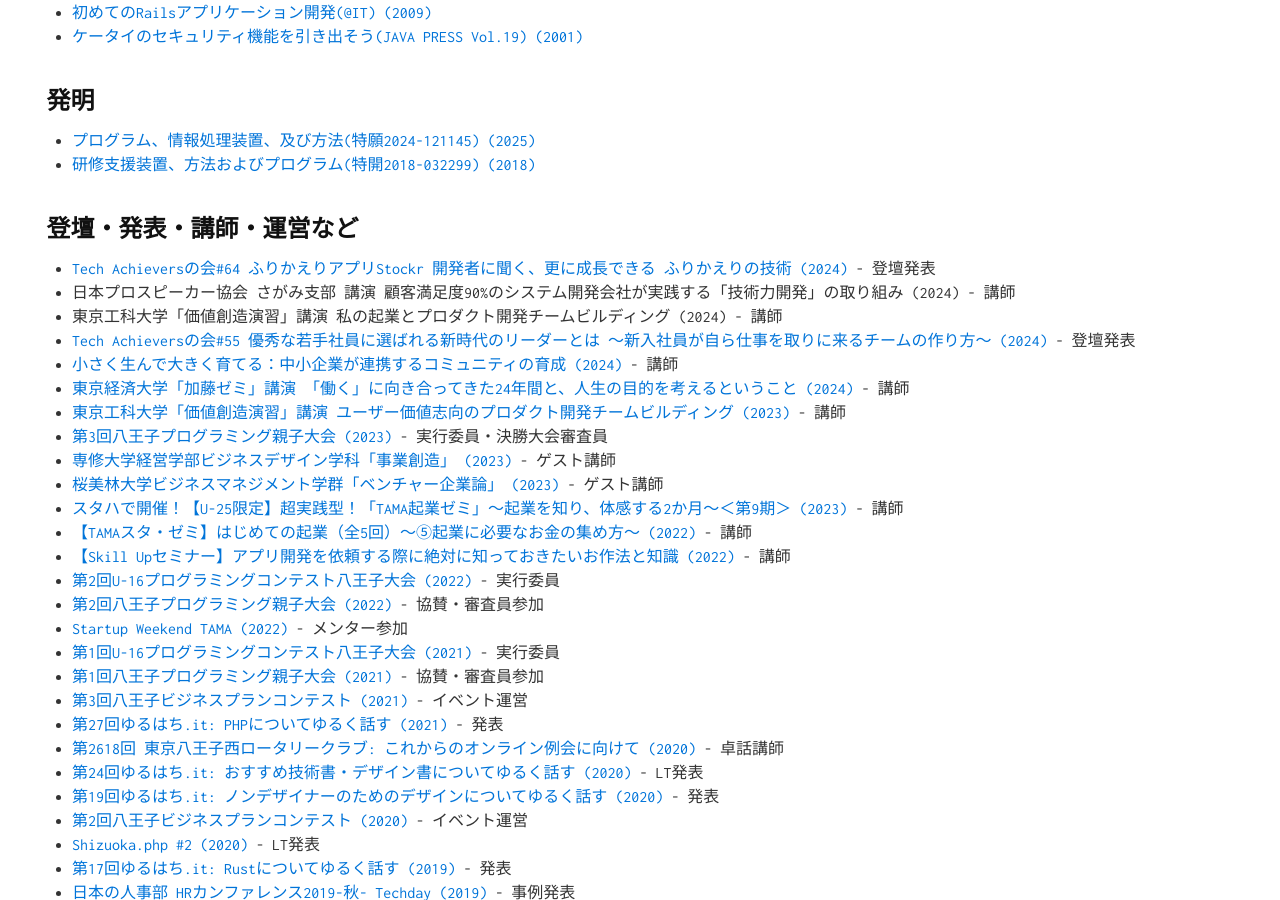
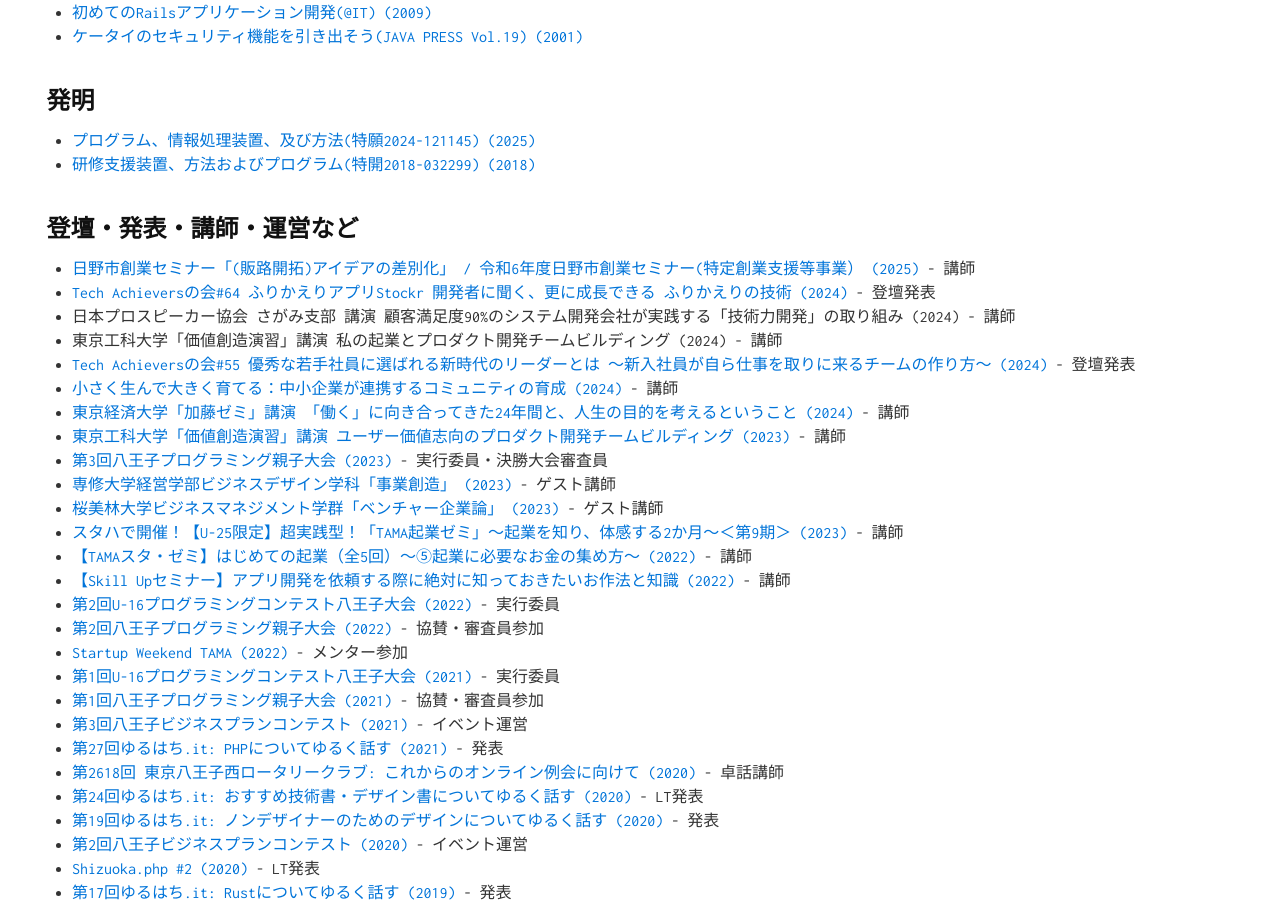
Before and after one commit to tmtysk/tmtysk.github.io, a Jekyll site: the page built from index.md, in a window 1280 px wide and 900 px high, scrolled down 1123 px. Built offline with Jekyll 4.4.1, drawn with Linux system fonts in a browser that asks for light colours.

Commit message:
add seminar.

```diff
--- a/index.md
+++ b/index.md
@@ -48,6 +48,7 @@ layout: default
 
 ## 登壇・発表・講師・運営など
 
+* [日野市創業セミナー「(販路開拓)アイデアの差別化」 / 令和6年度日野市創業セミナー(特定創業支援等事業） (2025)](https://www.city.hino.lg.jp/sangyo/sougyo/1018479.html) - 講師
 * [Tech Achieversの会#64 ふりかえりアプリStockr 開発者に聞く、更に成長できる ふりかえりの技術 (2024)](https://techachievers.connpass.com/event/336815/) - 登壇発表
 * 日本プロスピーカー協会 さがみ支部 講演 顧客満足度90%のシステム開発会社が実践する「技術力開発」の取り組み (2024) - 講師
 * 東京工科大学「価値創造演習」講演 私の起業とプロダクト開発チームビルディング (2024) - 講師
```
